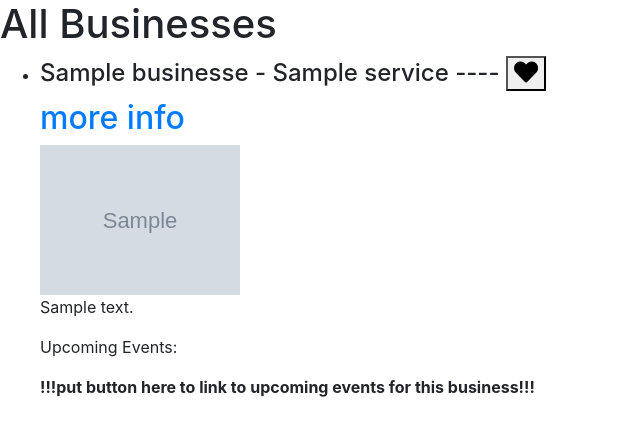
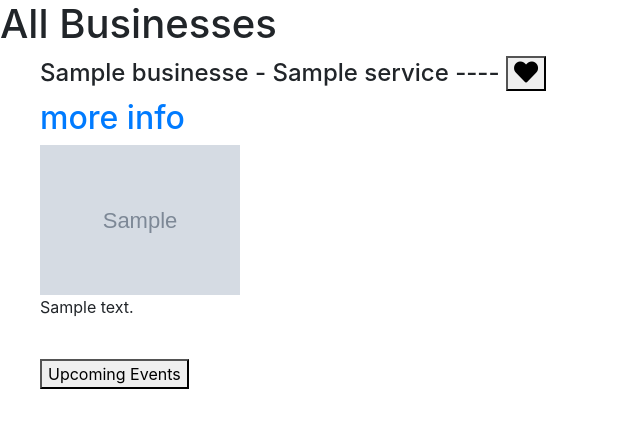
Before and after one commit to beccasteinke/HB-Project, a Flask app: page /directory in a window 1280 px wide. Shown: the part 72-508 px from the top of the page, without its empty margins (0-640 px from the left). Run offline with Flask 2, Linux system fonts and the light colour scheme; tables that the repository leaves empty hold one stand-in row (values such as "Sample post"); grey boxes marked "Sample" are stand-in pictures; some libraries are stand-ins or nearby versions.

Commit message:
successful event by bus_id query

```diff
--- a/crud.py
+++ b/crud.py
@@ -91,6 +91,11 @@ def get_events():
 
     return Event.query.all()
 
+def get_evt_by_bus(bus_id):
+    """Return all events matching a bus_id"""
+
+    return Event.query.filter_by(bus_id=bus_id).all()
+
 def create_userbus(user, business):
     """add a user's favorite business to their profile"""
 
--- a/static/js/user_faves.js
+++ b/static/js/user_faves.js
@@ -21,38 +21,34 @@
 
 
 
-
-
 // Change icon when button clicked
-
+// TODO: when clicked twice, the button changes to two checkmarks
 function changeIcon(evt) {
     evt.target.className="far fa-check-circle";
 }
 
-const allBtns = document.querySelectorAll('.fave-btn')
+const allIcons = document.querySelectorAll('.fave-btn')
 
-for (const btn of allBtns) {
-    btn.addEventListener('click', changeIcon)
+for (const icon of allIcons) {
+    icon.addEventListener('click', changeIcon)
 }
+const iconId = icon.attr('id');
+// const formData = {
+//     user_id: $()
+// }
+
+$.get('/directory', (data) => {
+    alert(data)
+})
+
+// $.post('/add-favorite', iconId, (response) => {
+//     alert(response)
+// })
 
 // now I need to update the DB with id with button clicked
+// on click, add bus_id(buttonId) to userbus table associated with user_id
 
 
-
-
-// $('button.fave-btn').on('click', (evt) => {
-// const button = $(evt.target);
-// const buttonId = button.attr('id'); // the button is now the bus_id
-//         $('.fas fa-heart').attr('class', 'far fa-check-circle')
-
-// });
-// on click, add bus_id(buttonId) to userbus table associated with user_id
-// )});
-
-
-
-// getting button by the class fave-btn, then getting it by the id
-// because for each id, we want to do the same thing, basically
 
 // $('button.fave-btn').on('click', (evt) => {
 //     const button = $(evt.target);
--- a/templates/all_businesses.html
+++ b/templates/all_businesses.html
@@ -6,14 +6,14 @@
 
     <ul>
         {% for business in all_bus %}
-            <li>
+            <div id="business{{ business.bus_id }}">
                 <h4>{{ business.bus_name }} - {{ business.service.name_serv }} ---- <button class="fave-btn" id="{{ business.bus_id }}"><i class="fas fa-heart"></i></button></h4>
                 <h2><a href="/directory/{{ business.bus_id }}">more info</a></h2>
                 <img src="static/jpeg/{{ business.image }}" width="200" height="150">
                 <p>{{ business.description }}</p>
-                <p>Upcoming Events:</p>
-                <p><strong>!!!put button here to link to upcoming events for this business!!!</strong></p>
-            </li>
+                <br>
+                <p><button class="upcoming-evts">Upcoming Events</button></p>
+            </div>
         {% endfor %}
     </ul>
     <script src="/static/js/user_faves.js"></script>
```
